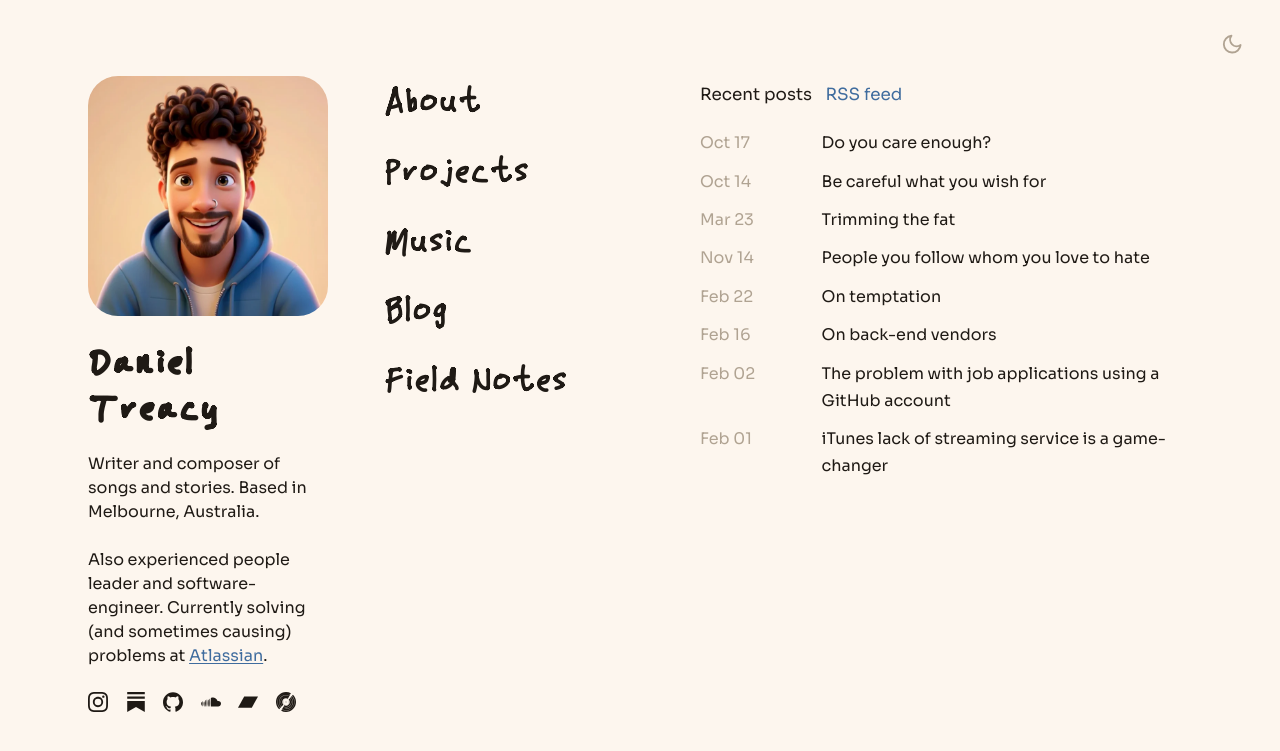
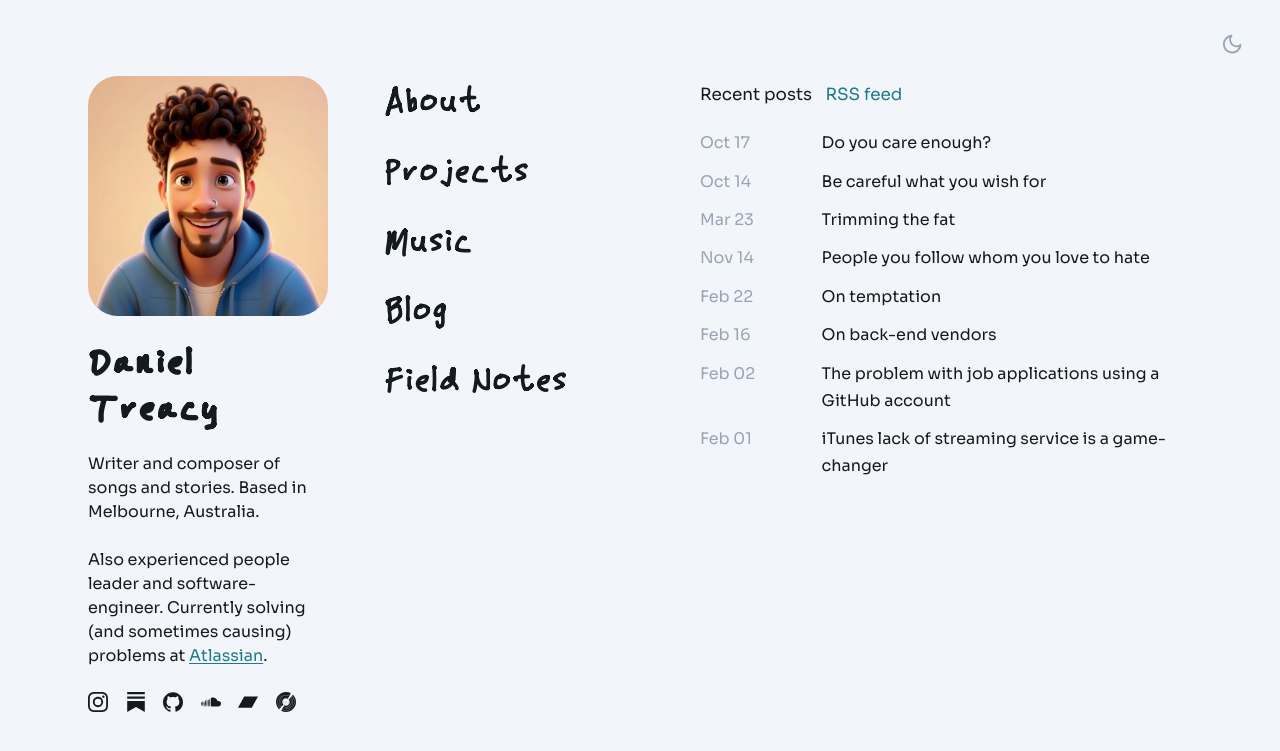
Before and after one commit to danieltreacy/danieltreacy.github.com, a Jekyll site: the page built from index.md, in a window 1280 px wide. Shown: the top 751 px of the page. Built offline with Jekyll 4.4.1, drawn with Linux system fonts in a browser that asks for light colours.

Commit message:
Switch palette to cool grey-blue with teal accent
Co-Authored-By: Claude Sonnet 5.5 <noreply@anthropic.com>
Claude-Session: https://claude.ai/code/session_01PUbPFVxVABNzkhzDz7FzYj

```diff
--- a/assets/main.scss
+++ b/assets/main.scss
@@ -11,24 +11,24 @@
 
 @mixin dark-vars {
   color-scheme: dark;
-  --bg: #17130f;
-  --text: #f3ece2;
-  --muted: #8a7d6e;
-  --quote: #c2b6a6;
-  --rule: #3a3128;
-  --accent: #8db4e3;
+  --bg: #0e1319;
+  --text: #e7edf4;
+  --muted: #75818f;
+  --quote: #b3bfcc;
+  --rule: #27303a;
+  --accent: #6cc3cc;
   --sun: 1;
   --moon: 0;
 }
 
 :root {
   color-scheme: light;
-  --bg: #fdf6ee;
-  --text: #1f1a15;
-  --muted: #b0a392;
-  --quote: #6b5f52;
-  --rule: #eadfce;
-  --accent: #3f6c9e;
+  --bg: #f2f5f9;
+  --text: #151a20;
+  --muted: #98a4b3;
+  --quote: #55616f;
+  --rule: #dde4ec;
+  --accent: #1d7a86;
   --sun: 0;
   --moon: 1;
 }
```
